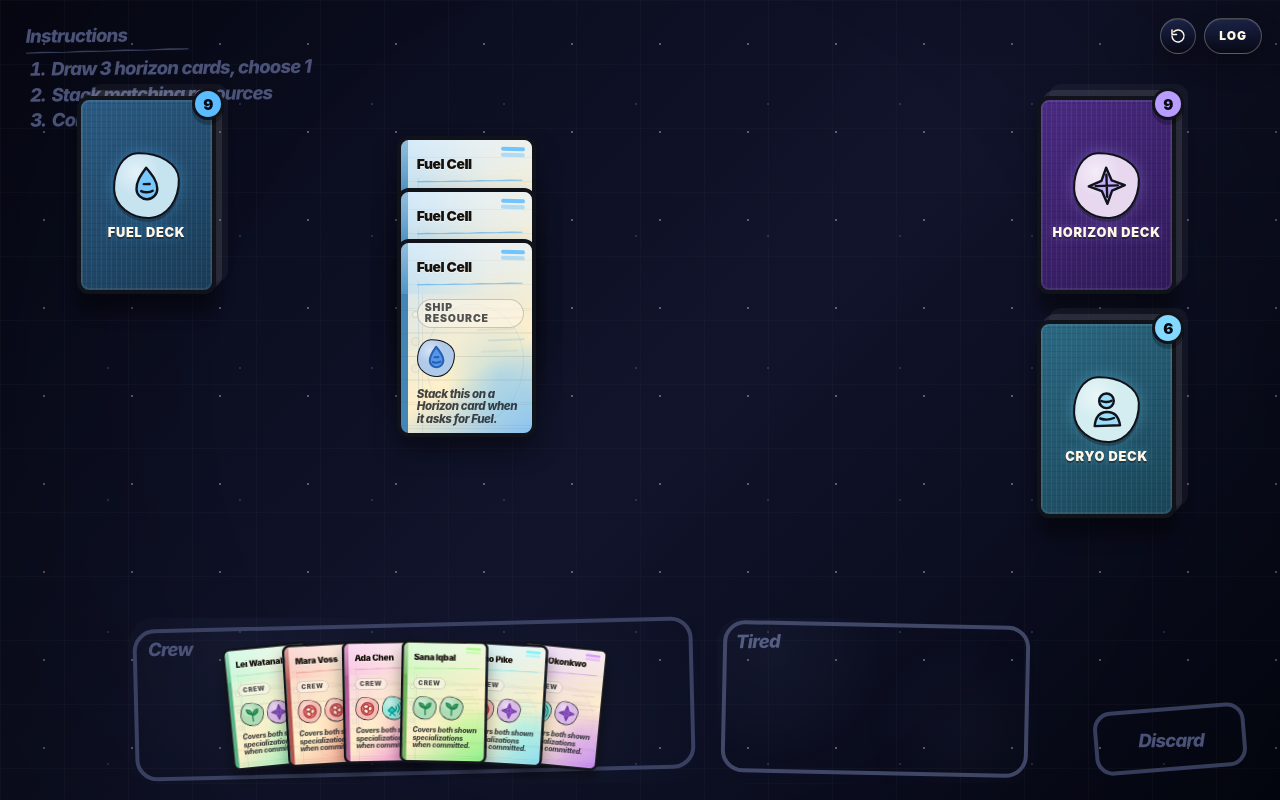
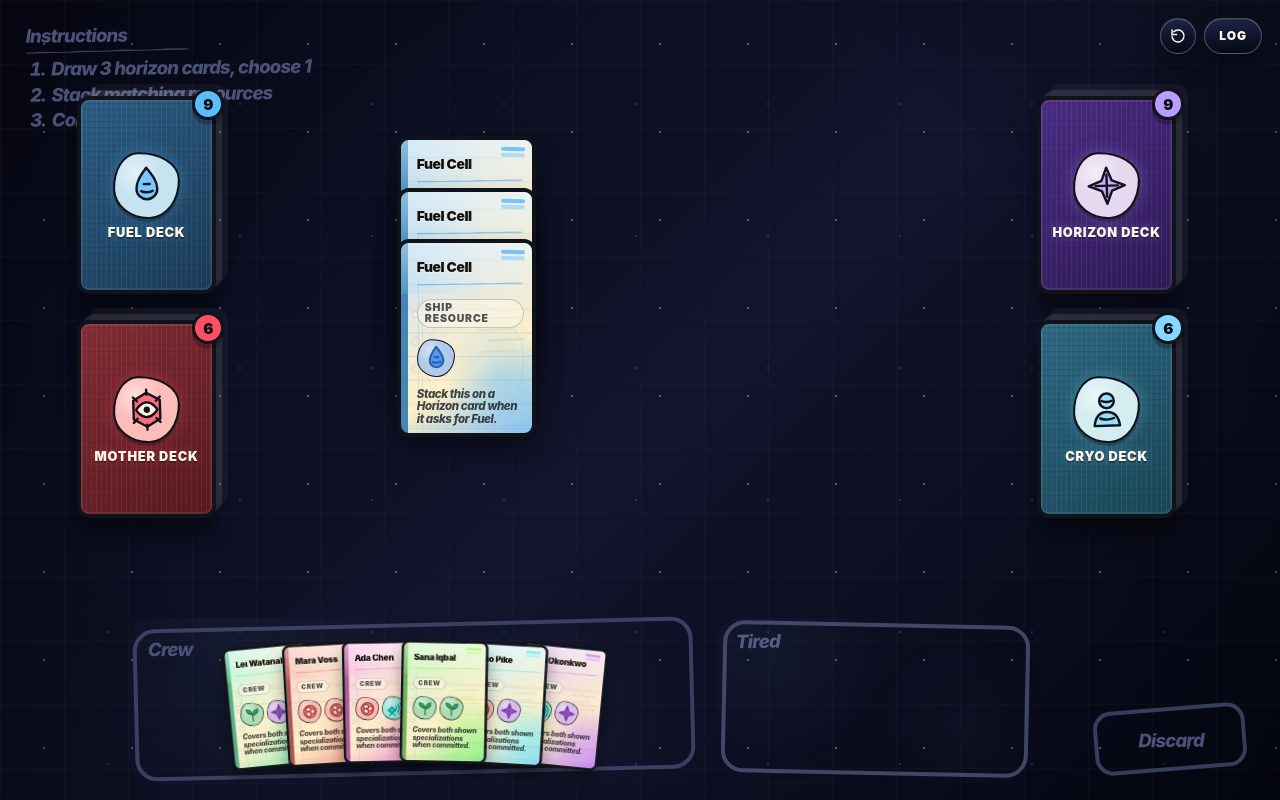
Before and after one commit to demirhere/corebound, a React (Vite) app: page / in a window 1280 px wide. Built offline with nearby package versions, Linux system fonts and the light colour scheme.

Commit message:
Add MOTHER card system: wild card for non-Fuel Horizon needs with persistent in-play mechanic

```diff
--- a/src/App.css
+++ b/src/App.css
@@ -590,6 +590,87 @@
   filter:
     drop-shadow(0 20px 16px rgba(0, 0, 0, 0.48))
     drop-shadow(0 0 12px color-mix(in srgb, var(--card-accent) 52%, transparent));
+}
+
+.card-shell.card-kind-mother .card-face.card-front {
+  color: #fff0e8;
+  background:
+    linear-gradient(90deg, #ff4f64 0 7px, transparent 7px),
+    radial-gradient(circle at 68% 34%, rgba(255, 79, 100, 0.32), transparent 34%),
+    radial-gradient(circle at 38% 74%, rgba(100, 243, 255, 0.12), transparent 36%),
+    repeating-linear-gradient(0deg, rgba(255, 79, 100, 0.12) 0 1px, transparent 1px 7px),
+    linear-gradient(150deg, #1a0710, #2a0b16 62%, #070913);
+  box-shadow:
+    inset 0 0 0 1px rgba(255, 255, 255, 0.08),
+    inset 0 0 28px rgba(255, 79, 100, 0.14);
+}
+
+.card-shell.card-kind-mother .card-header {
+  color: #fff0e8;
+  background:
+    linear-gradient(180deg, rgba(255, 79, 100, 0.3), rgba(255, 79, 100, 0.04)),
+    linear-gradient(90deg, rgba(255, 79, 100, 0.24), transparent 72%);
+  text-shadow: 0 0 10px rgba(255, 79, 100, 0.58);
+
+  &::before,
+  &::after {
+    background: color-mix(in srgb, var(--card-accent) 82%, #fff0e8);
+  }
+}
+
+.card-shell.card-kind-mother .card-front::before {
+  border-left-color: rgba(255, 79, 100, 0.34);
+}
+
+.card-shell.card-kind-mother .card-front::after {
+  border-color: rgba(255, 79, 100, 0.2);
+  background: rgba(255, 79, 100, 0.44);
+  box-shadow:
+    0 27px 0 rgba(255, 79, 100, 0.36),
+    0 27px 0 1px rgba(255, 240, 232, 0.08),
+    0 54px 0 rgba(100, 243, 255, 0.22),
+    0 54px 0 1px rgba(255, 240, 232, 0.08);
+}
+
+.card-shell.card-kind-mother .card-art {
+  background:
+    linear-gradient(90deg, transparent 0 21px, rgba(255, 79, 100, 0.1) 21px 22px, transparent 22px),
+    repeating-linear-gradient(180deg, transparent 0 12px, rgba(255, 79, 100, 0.09) 12px 13px, transparent 13px 18px),
+    radial-gradient(circle at 74% 72%, rgba(255, 79, 100, 0.18), transparent 40%);
+
+  &::before {
+    border-color: rgba(255, 79, 100, 0.28);
+    border-radius: 18px;
+  }
+
+  &::after {
+    background: rgba(255, 79, 100, 0.32);
+    box-shadow:
+      -8px 11px 0 rgba(255, 79, 100, 0.2),
+      2px 22px 0 rgba(100, 243, 255, 0.16),
+      -5px 33px 0 rgba(255, 79, 100, 0.14);
+  }
+}
+
+.card-shell.card-kind-mother .card-kicker {
+  border-color: rgba(255, 79, 100, 0.48);
+  color: rgba(255, 240, 232, 0.78);
+  background: rgba(255, 79, 100, 0.12);
+}
+
+.card-shell.card-kind-mother .card-rule-text {
+  color: rgba(255, 240, 232, 0.86);
+  text-shadow: 0 0 8px rgba(255, 79, 100, 0.32);
+}
+
+.card-shell.card-kind-mother .game-icon {
+  --icon-paper: #250912;
+  --icon-ink: #fff0e8;
+
+  background:
+    radial-gradient(circle at 38% 31%, rgba(255, 255, 255, 0.18), transparent 38%),
+    color-mix(in srgb, var(--icon-color) 26%, #18070f);
+  box-shadow: 0 0 14px rgba(255, 79, 100, 0.32);
 }
 
 .card-inner {
--- a/src/App.tsx
+++ b/src/App.tsx
@@ -355,6 +355,10 @@ function App() {
     return stack.cardIds.filter((cardId) => cards[cardId]?.kind === 'crew')
   }
 
+  function getSpentMotherCardIds(stack: Stack, cards: Record<string, Card>) {
+    return stack.cardIds.filter((cardId) => cards[cardId]?.kind === 'mother')
+  }
+
   function readyTiredCrew(
     handCardIds: readonly string[],
     tiredCardIds: readonly string[],
@@ -1364,6 +1368,8 @@ function App() {
     const rewards = horizonCard.horizon.rewards
     const spentCrewCardIds = getSpentCrewCardIds(sourceStack, current.cards)
     const spentCrewCardIdSet = new Set(spentCrewCardIds)
+    const spentMotherCardIds = getSpentMotherCardIds(sourceStack, current.cards)
+    const spentMotherCardIdSet = new Set(spentMotherCardIds)
     const readyCrewCount = rewards.reduce(
       (count, reward) => reward.kind === 'ready' ? count + reward.count : count,
       0,
@@ -1404,7 +1410,9 @@ function App() {
     })
     const nextCards = withoutCards(
       current.cards,
-      sourceStack.cardIds.filter((cardId) => !spentCrewCardIdSet.has(cardId)),
+      sourceStack.cardIds.filter(
+        (cardId) => !spentCrewCardIdSet.has(cardId) && !spentMotherCardIdSet.has(cardId),
+      ),
     )
     const handCardIdsWithoutSpentCrew = current.handCardIds.filter(
       (cardId) => !spentCrewCardIdSet.has(cardId),
@@ -1432,6 +1440,31 @@ function App() {
             metrics,
           )
         : null
+    const rewardStackId = `stack-reward-${horizonCard.id}`
+    const nextStacksWithoutSource = current.stacks.filter((stack) => stack.id !== sourceStack.id)
+    const resolvedStacks = [
+      ...nextStacksWithoutSource,
+      ...(spentMotherCardIds.length > 0
+        ? [
+            {
+              ...sourceStack,
+              cardIds: spentMotherCardIds,
+              z: nextZ,
+            },
+          ]
+        : []),
+      ...(rewardCards.length > 0
+        ? [
+            {
+              id: spentMotherCardIds.length > 0 ? rewardStackId : sourceStack.id,
+              cardIds: rewardCards.map((card) => card.id),
+              x: rewardPosition?.x ?? sourceStack.x,
+              y: rewardPosition?.y ?? sourceStack.y,
+              z: nextZ,
+            },
+          ]
+        : []),
+    ]
 
     return {
       board: {
@@ -1447,20 +1480,7 @@ function App() {
           ...createBoardEffectsForHorizonRewards(rewards),
         ],
         cards: nextCards,
-        stacks:
-          rewardCards.length > 0
-            ? current.stacks.map((stack) =>
-                stack.id === sourceStack.id
-                  ? {
-                    ...stack,
-                    cardIds: rewardCards.map((card) => card.id),
-                    x: rewardPosition?.x ?? stack.x,
-                    y: rewardPosition?.y ?? stack.y,
-                    z: nextZ,
-                  }
-                  : stack,
-              )
-            : current.stacks.filter((stack) => stack.id !== sourceStack.id),
+        stacks: resolvedStacks,
         decks: nextDecks,
       },
       events: [horizonCompletedEvent(horizonCard, sourceStack, rewardCards, current.cards)],
--- a/src/components/BoardCard.tsx
+++ b/src/components/BoardCard.tsx
@@ -125,6 +125,18 @@ function renderGameplayCardContent(card: CardView) {
     )
   }
 
+  if (card.kind === 'mother') {
+    return (
+      <>
+        <p className="card-kicker">Ship AI</p>
+        <div className="card-primary-icons">
+          <GameIcon kind="mother" />
+        </div>
+        <p className="card-rule-text">Covers 1 non-Fuel Horizon need. Stays in play after use.</p>
+      </>
+    )
+  }
+
   if (card.kind === 'horizon' && card.horizon) {
     const needFuelIcons = Array.from({ length: card.horizon.need.fuel }, () => 'fuel' as const)
 
@@ -169,7 +181,7 @@ export function CardShell({
     <div
       className={`card-shell ${card.faceUp ? 'is-face-up' : 'is-face-down'} ${
         isActive ? 'is-being-dragged' : ''
-      } ${className}`}
+      } card-kind-${card.kind} ${className}`}
       data-hand-card-id={dataHandCardId}
       style={
         {
--- a/src/components/DeckIcon.tsx
+++ b/src/components/DeckIcon.tsx
@@ -143,5 +143,14 @@ function renderDeckIcon(kind: CardIconKind) {
           <path className="deck-icon-line" d="M18.8 15c2.4 1.5 8 1.5 10.4 0M17.1 32.6c3.8 1.5 10 1.5 13.8 0" />
         </>
       )
+    case 'mother':
+      return (
+        <>
+          <path className="deck-icon-fill" d="M24 6.8 37.4 14.5v18.9L24 41.2 10.6 33.4V14.5Z" />
+          <path className="deck-icon-cutout" d="M13.3 24s4-7.4 10.7-7.4S34.7 24 34.7 24 30.7 31.4 24 31.4 13.3 24 13.3 24Z" />
+          <circle className="deck-icon-dot" cx="24" cy="24" r="3.2" />
+          <path className="deck-icon-line" d="M24 3.8v5.1M24 39.1v5.1M10.5 11.2l4 4M37.5 11.2l-4 4M10.5 36.8l4-4M37.5 36.8l-4-4" />
+        </>
+      )
   }
 }
--- a/src/game/logEvents.ts
+++ b/src/game/logEvents.ts
@@ -43,6 +43,10 @@ export function cardRulesText(card: Card | CardBlueprint) {
     const rewards = describeRewards(card.horizon.rewards) || 'none'
 
     return `needs: ${need}; rewards: ${rewards}`
+  }
+
+  if (card.kind === 'mother') {
+    return 'wild: covers 1 non-Fuel Horizon icon; stays in play after use'
   }
 
   return ''
--- a/src/game/rules.ts
+++ b/src/game/rules.ts
@@ -60,6 +60,14 @@ export function cardsToDeckBlueprints(cardIds: string[], cards: Record<string, C
   })
 }
 
+export function getMotherCardIdsInPlay(stacks: readonly Stack[], cards: Record<string, Card>) {
+  return stacks.flatMap((stack) => stack.cardIds.filter((cardId) => cards[cardId]?.kind === 'mother'))
+}
+
+export function countMotherCardsInPlay(stacks: readonly Stack[], cards: Record<string, Card>) {
+  return getMotherCardIdsInPlay(stacks, cards).length
+}
+
 function countRequirementIcons(icons: readonly RequirementIconKind[]) {
   const counts: Record<RequirementIconKind, number> = {
     life: 0,
@@ -104,6 +112,7 @@ export function getHorizonStackCompletion(
     signal: 0,
   }
   let fuelCount = 0
+  let motherCount = 0
   let hasBlockingCard = false
 
   for (const cardId of stack.cardIds) {
@@ -128,15 +137,19 @@ export function getHorizonStackCompletion(
       for (const specialization of card.specializations ?? []) {
         availableIcons[specialization] += 1
       }
+    } else if (card.kind === 'mother') {
+      motherCount += 1
     } else {
       hasBlockingCard = true
     }
   }
 
+  const missingIconCount = requirementIconKinds.reduce(
+    (count, icon) => count + Math.max(0, requiredIcons[icon] - availableIcons[icon]),
+    0,
+  )
   const hasRequiredFuel = fuelCount === horizonCard.horizon.need.fuel
-  const hasRequiredIcons = requirementIconKinds.every(
-    (icon) => availableIcons[icon] >= requiredIcons[icon],
-  )
+  const hasRequiredIcons = missingIconCount <= motherCount
 
   return {
     horizonCardId,
--- a/src/game/setup.ts
+++ b/src/game/setup.ts
@@ -13,6 +13,7 @@ import { cardContent, cardRulesText } from './logEvents'
 import type { PlaytestLogEvent } from './playtestLog'
 
 const RESOURCE_DECK_SIZE = 12
+const MOTHER_DECK_SIZE = 6
 
 type DeckArt = {
   icon: CardIconKind
@@ -51,6 +52,12 @@ const horizonArt: Record<HorizonKind, DeckArt> = {
   },
 }
 
+const motherArt: DeckArt = {
+  icon: 'mother',
+  hue: 354,
+  accent: '#ff4f64',
+}
+
 function createResourceDeck(resource: ResourceKind, count: number) {
   const art = resourceArt[resource]
   const title = resource === 'fuel' ? 'Fuel Cell' : 'Hull Plate'
@@ -62,6 +69,16 @@ function createResourceDeck(resource: ResourceKind, count: number) {
     accent: art.accent,
     kind: 'resource',
     resource,
+  }))
+}
+
+function createMotherDeck(count: number) {
+  return Array.from({ length: count }, (): CardBlueprint => ({
+    title: 'MOTHER',
+    icon: motherArt.icon,
+    hue: motherArt.hue,
+    accent: motherArt.accent,
+    kind: 'mother',
   }))
 }
 
@@ -228,6 +245,7 @@ const horizonDeck = [
 
 export function createInitialBoardSetup(): { board: BoardState; events: PlaytestLogEvent[] } {
   const fuelDeck = shuffleCards(createResourceDeck('fuel', RESOURCE_DECK_SIZE))
+  const motherDeckCards = createMotherDeck(MOTHER_DECK_SIZE)
   // const hullDeck = shuffleCards(createResourceDeck('hull', RESOURCE_DECK_SIZE))
   const initialFuelCards = createBoardCards('fuel-start', fuelDeck.slice(0, 3))
   // const initialHullCards = createBoardCards('hull-start', hullDeck.slice(0, 4))
@@ -273,6 +291,17 @@ export function createInitialBoardSetup(): { board: BoardState; events: Playtest
         cards: horizonDeckCards,
       },
       {
+        id: 'mother-deck',
+        title: 'MOTHER Deck',
+        icon: motherArt.icon,
+        hue: motherArt.hue,
+        accent: motherArt.accent,
+        x: 6,
+        y: 40,
+        z: 13,
+        cards: motherDeckCards,
+      },
+      {
         id: 'cryo-deck',
         title: 'Cryo Deck',
         icon: 'person',
@@ -297,6 +326,7 @@ export function createInitialBoardSetup(): { board: BoardState; events: Playtest
     board,
     events: [
       setupDeckCreatedEvent('fuel-deck', 'Fuel Deck', fuelDeckCards),
+      setupDeckCreatedEvent('mother-deck', 'MOTHER Deck', motherDeckCards),
       // setupDeckCreatedEvent('hull-deck', 'Hull Deck', hullDeckCards),
       setupDeckCreatedEvent('horizon-deck', 'Horizon Deck', horizonDeckCards),
       setupDeckCreatedEvent('cryo-deck', 'Cryo Deck', cryoDeckCards),
--- a/src/game/types.ts
+++ b/src/game/types.ts
@@ -16,6 +16,7 @@ export type CardIconKind =
   | 'shield'
   | 'crosshair'
   | 'person'
+  | 'mother'
 
 export type ResourceKind = 'fuel' | 'hull'
 
@@ -25,7 +26,7 @@ export type HorizonKind = 'star' | 'planet' | 'asteroid'
 
 export type RequirementIconKind = CrewSpecialization
 
-export type CardKind = 'resource' | 'crew' | 'horizon'
+export type CardKind = 'resource' | 'crew' | 'horizon' | 'mother'
 
 export type HandZone = 'crew' | 'tired'
 
```
